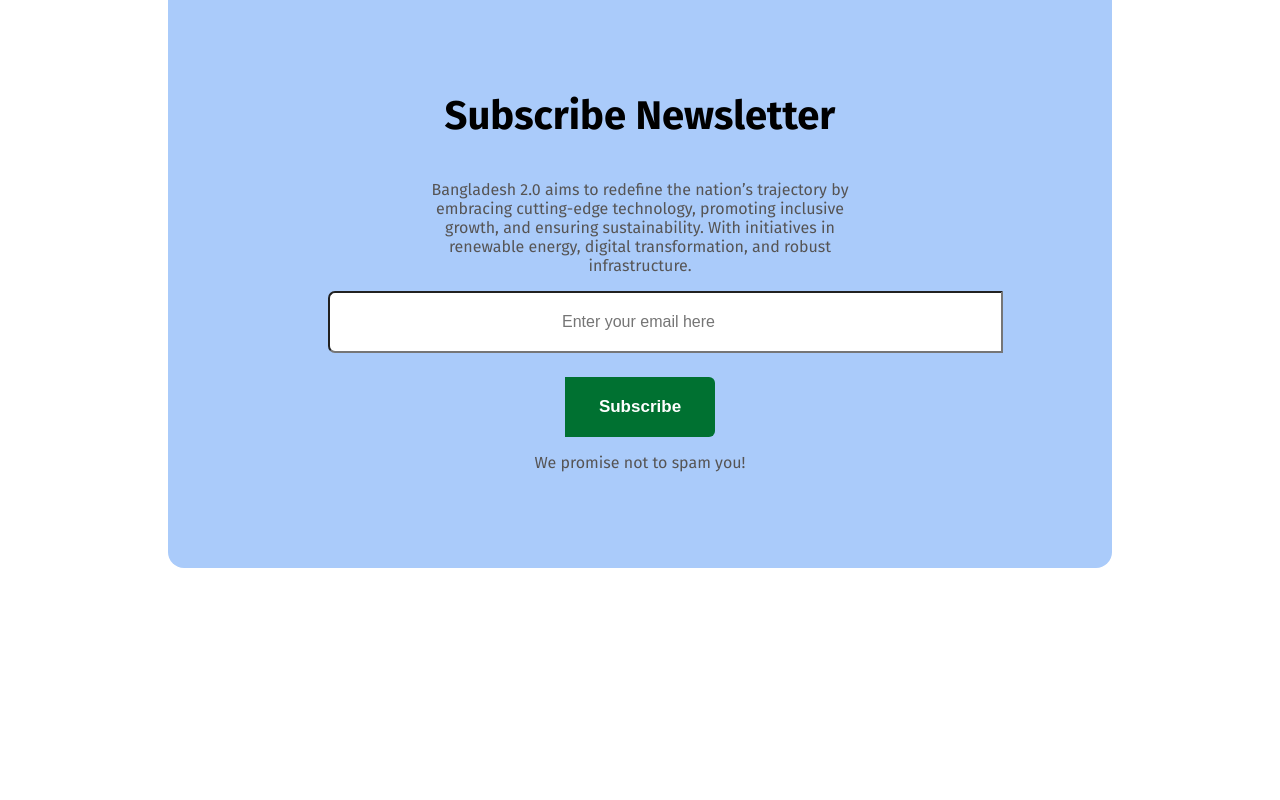
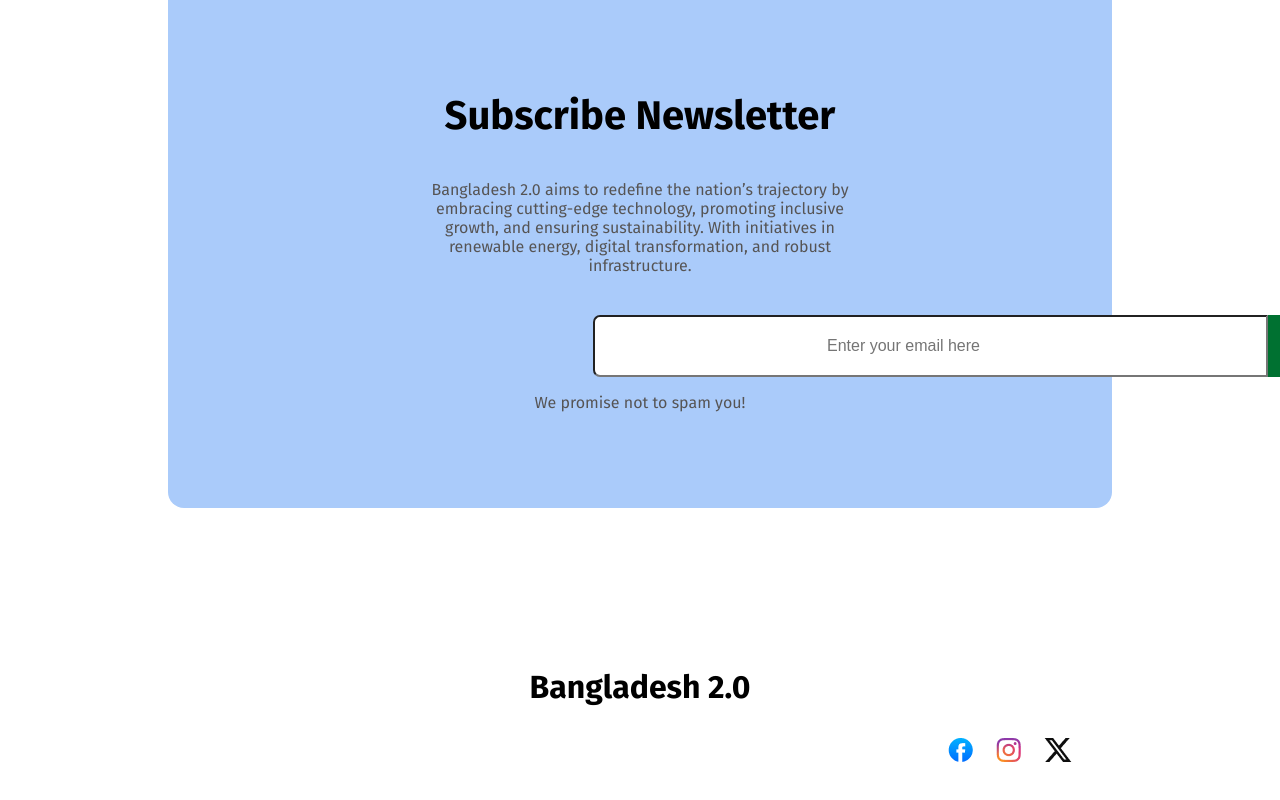
Before and after one commit to rakibsiam4444/re-assighnment-solve, a plain HTML site: page index.html in a window 1280 px wide. Shown: the part 4815-5615 px from the top of the page. Before the commit the page ends 5543 px from the top, so only its background shows below. Drawn offline with Linux system fonts and the light colour scheme; files whose address does not match are found by name.

Commit message:
last-section

```diff
--- a/index.html
+++ b/index.html
@@ -118,9 +118,10 @@
 
 
               </div>
+
               <input type="text" placeholder="Other Amount (Taka)" class="amount">
 
-              <div>
+              <div class="donenow">
               <button class="btn34">Done Now</button>
             </div>
         </section>
@@ -128,15 +129,23 @@
             <div class="lastdiv">
             <h3 class="donate"> Subscribe Newsletter</h3>
             <p class="dry">Bangladesh 2.0 aims to redefine the nation’s trajectory by embracing cutting-edge technology, promoting inclusive growth, and ensuring sustainability. With initiatives in renewable energy, digital transformation, and robust infrastructure.</p>
-
+              <div class="EMAIL">
               <input type="email" placeholder="Enter your email here" class="email">
 
               <button class="btn4">Subscribe</button>
+            </div>
             <p class="dry">We promise not to spam you!</p>
 
         </div>
         </section>
-
+<section class="finis">
+    <p class="bd2">Bangladesh 2.0</p>
+    <div class="fb">
+        <img src="facebook.png" alt="" class="fbt">
+        <img src="instagram.png" alt="" class="fbt">
+        <img src="x.png" alt="" class="fbt">
+    </div>
+</section>
     </footer>
 </body>
 </html>
--- a/styles.css
+++ b/styles.css
@@ -292,10 +292,32 @@ font-size: 30px;
     padding-top: 80px;
 border-radius: 16px;
 }
+.EMAIL{
+    display: flex;
+    margin-left: 265px;
+}
 .email{
     max-width: 400px;
+
+    border-radius: 7px 0px  0px 7px;
     padding: 20px 232px;
-    border-radius: 7px 0px  0px 7px;
-margin-right: 0px;
+    margin-top: 24px;
     font-size: 16px;
 }
+.finis{
+    align-items: center;
+    text-align: center;
+}
+.bd2{
+font-weight: bold;
+font-size: 32px;
+font-family: Fira Sans;
+}
+.fb{
+    text-align: center;
+    display: flex;
+    justify-content: space-between 23px;
+    gap: 23px;
+margin-left: 940px;
+margin-bottom: 50px;
+}
```
